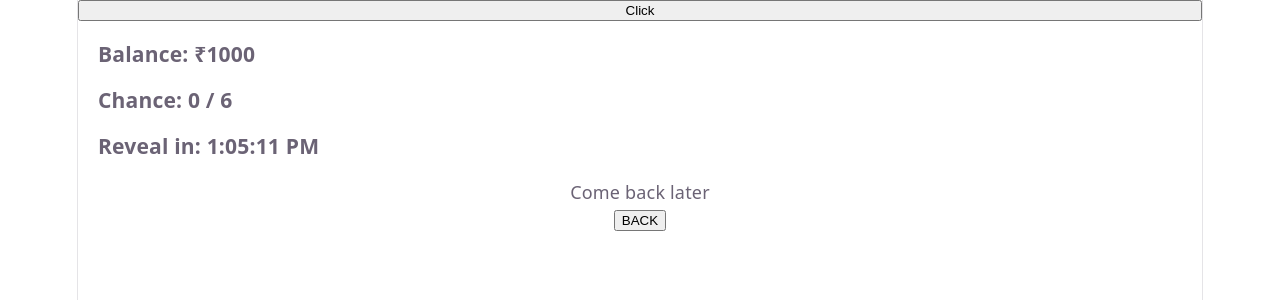
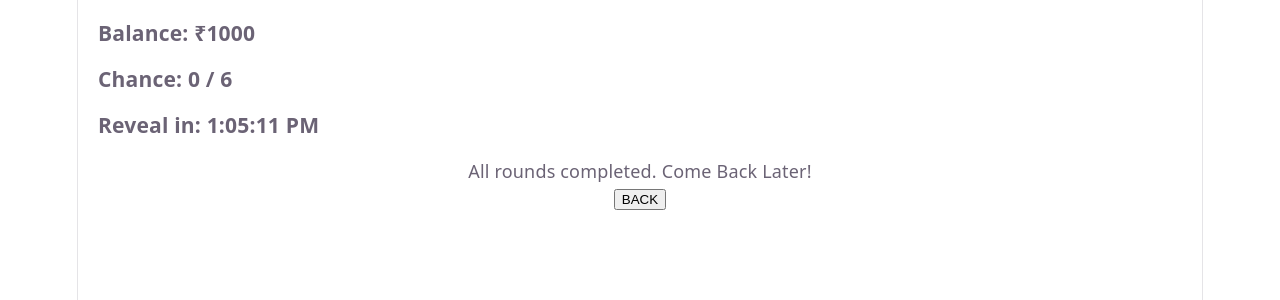
Before and after one commit to logicwise-suhani/Bounty, a React (Vite) app: page /customer in a window 1280 px wide. Shown: the top 300 px of the page. Built offline with nearby package versions, Linux system fonts and the light colour scheme.

Commit message:
Applied fixes

```diff
--- a/src/components/Customer/Customer.jsx
+++ b/src/components/Customer/Customer.jsx
@@ -21,14 +21,6 @@ function Customer() {
         return () => clearInterval(interval);
     }, []);
 
-    // useEffect(() => {
-    //     const data = localStorage.getItem("rounds");
-    //     if (data) {
-    //         const parsedData = JSON.parse(data);
-    //         setRounds(parsedData);
-    //     }
-    // }, []);
-
     useEffect(() => {
         const data = localStorage.getItem("rounds");
         if (data) {
@@ -40,6 +32,7 @@ function Customer() {
 
     const handleChange = (roundIndex, chanceIndex, boxIndex, e) => {
         const { value } = e.target;
+
         setInputValue((prev) => ({
             ...prev,
             [`${roundIndex}-${chanceIndex}-${boxIndex}`]: value,
@@ -47,16 +40,27 @@ function Customer() {
         setChance(chanceIndex + 1);
     };
 
-    const visibleRounds = (currentId) => {
-        const filteredRounds = rounds.filter((round) => (
-            round.id !== currentId
-        ));
-        console.log(filteredRounds);
+    const handlePlayerAction = () => {
+        const currentRound = rounds[currentRoundIndex];
+        if (!currentRound) return;
+
+        setPlayersPlayed((prev) => {
+            const updated = prev + 1;
+            setInputValue({});
+
+            if (updated >= Number(currentRound.players)) {
+                setCurrentRoundIndex((r) => r + 1);
+                return 0;
             }
+            return updated;
+        });
+        setChance(0);
+    }
+
+    const currentRound = rounds[currentRoundIndex];
 
     return (
         <>
-            <button onClick={visibleRounds}>Click</button>
             <div>
                 <div className="customer-details">
                     <h3>Balance: ₹1000</h3>
@@ -65,40 +69,46 @@ function Customer() {
                 </div>
 
                 <div>
-                    {rounds.length === 0 ? (<p>Come back later</p>) : rounds.map((round, index) => (
-                        <>
-                            <div key={round.id}
+                    {currentRound ? (
+                        <div
                             style={{
-                                    marginBottom: "30px", border: "1px solid #ccc", padding: "10px",
+                                marginBottom: "30px",
+                                border: "1px solid #ccc",
+                                padding: "10px",
                             }}
                         >
-                                <h3>Round {round.roundNumber}</h3>
+                            <h3>Current Round: {currentRound.roundNumber}</h3>
+                            <p>Player: {playersPlayed + 1} / {currentRound.players}</p>
 
                             <div className="grid">
-                                    {Array.from({
-                                        length: Number(round.chances),
-                                    }).map((_, chanceIndex) => (
+                                {Array.from({ length: Number(currentRound.chances) }).map(
+                                    (_, chanceIndex) => (
                                         <div key={chanceIndex}>
                                             <p>Chance: {chanceIndex + 1}</p>
+
                                             <div className="chances-box">
                                                 {Array.from({ length: 9 }).map((_, boxIndex) => (
-                                                    <div key={boxIndex}>
                                                     <input
+                                                        key={boxIndex}
                                                         type="number"
                                                         min={1}
                                                         max={99}
-                                                            value={inputValue[`${index}-${chanceIndex}-${boxIndex}`] || ""}
-                                                            onChange={(e) => handleChange(index, chanceIndex, boxIndex, e)}
+                                                        value={inputValue[`${currentRoundIndex}-${chanceIndex}-${boxIndex}`] || ""}
+                                                        onChange={(e) => handleChange(currentRoundIndex, chanceIndex, boxIndex, e)}
                                                     />
-                                                    </div>
                                                 ))}
                                             </div>
                                         </div>
                                     ))}
                             </div>
+
+                            <button onClick={handlePlayerAction}>
+                                End
+                            </button>
                         </div>
-                        </>
-                    ))}
+                    ) : (
+                        <p>All rounds completed. Come Back Later!</p>
+                    )}
                 </div>
 
                 <div>
```
Lines whose indentation alone changed are shown as unchanged.
